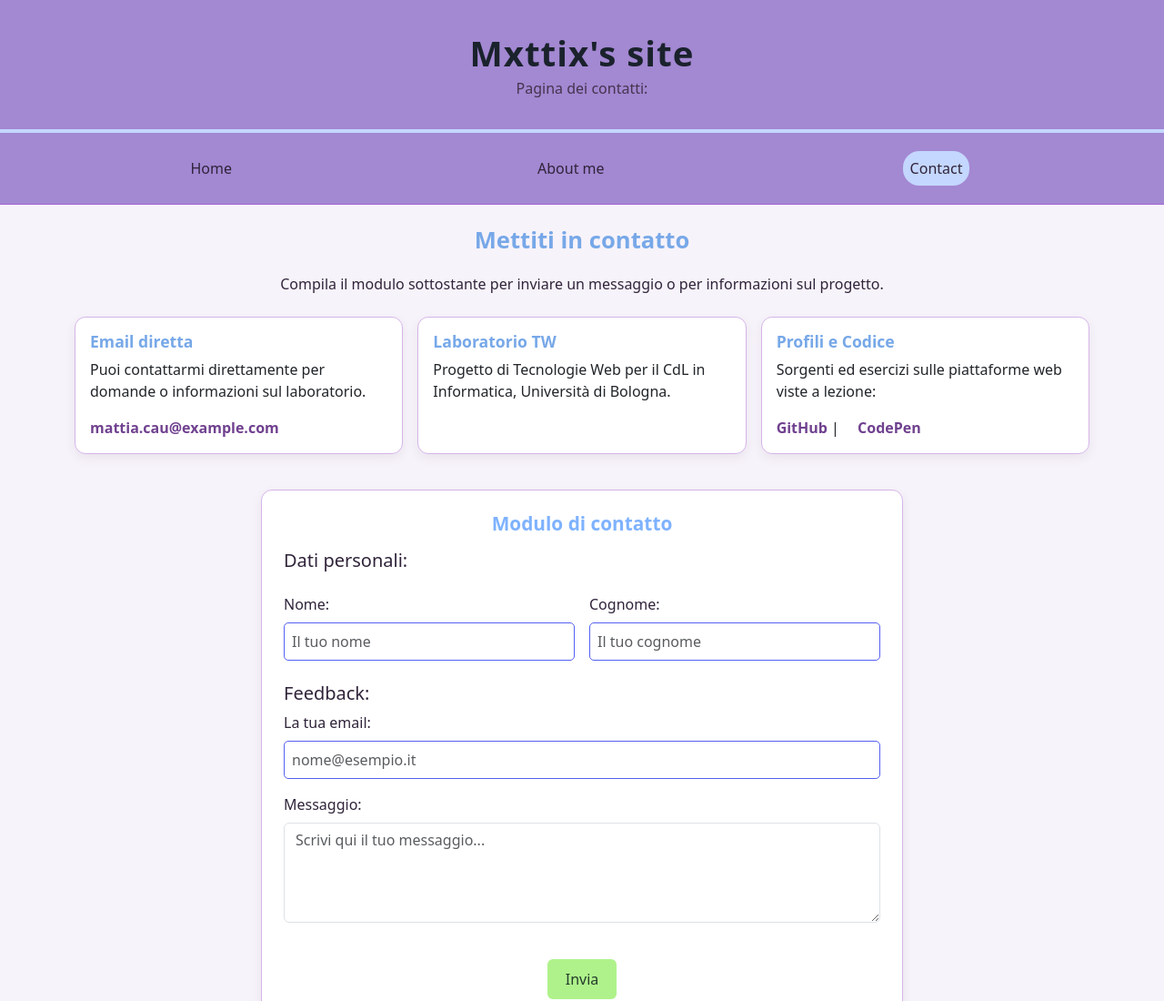
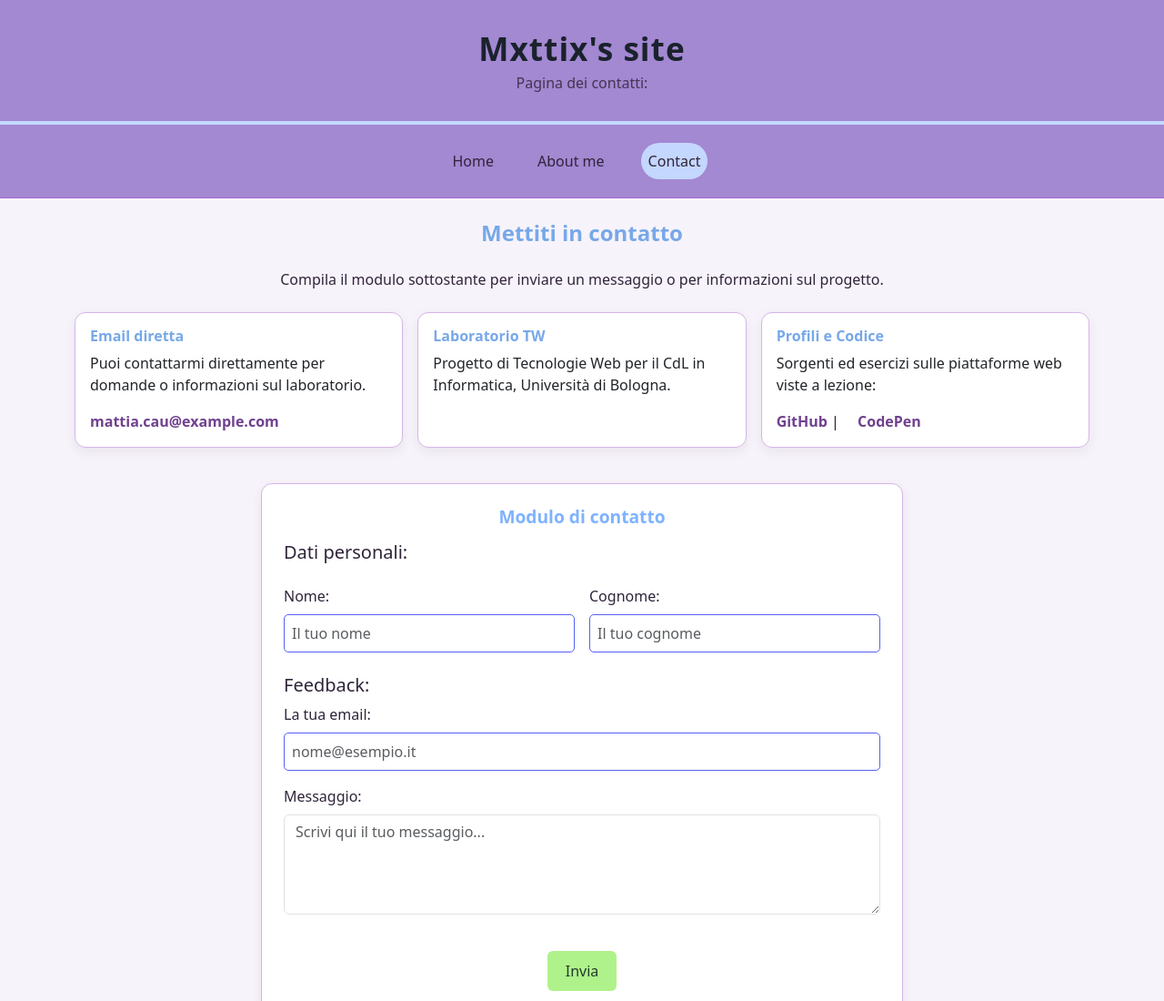
Before and after one commit to mxttixcxu/sito-personale, a plain HTML site: page contacts.html in a window 1280 px wide. Shown: the top 1100 px of the page at 91% size. Drawn offline with nearby package versions, Linux system fonts and the light colour scheme.

Commit message:
CSS modificato

```diff
--- a/style/style.css
+++ b/style/style.css
@@ -1,5 +1,4 @@
-/* Tipografia */
-
+/* tipografia base */
 html {
     font-size: 16px;
     font-family: Arial, Helvetica, sans-serif;
@@ -13,28 +12,33 @@ body {
     line-height: 1.5;
 }
 
-/* Titoli in scala rem */
+/* titoli in rem */
 h1 {
-    font-size: 2.2rem;
+    font-size: 2rem;
     font-weight: bold;
     color: #4874d5;
     margin: 0;
 }
 
 h2 {
-    font-size: 1.6rem;
+    font-size: 1.5rem;
     font-weight: bold;
     color: #77a8e8;
 }
 
+.page-title {
+    text-align: center;
+    margin: 1.5rem 0;
+}
+
 h3 {
-    font-size: 1.3rem;
+    font-size: 1.2rem;
     font-weight: bold;
     color: #7eb2ff;
 }
 
 h4 {
-    font-size: 1.1rem;
+    font-size: 1rem;
     font-weight: bold;
     color: #a3cdff;
 }
@@ -43,15 +47,7 @@ p {
     font-size: 1rem;
 }
 
-.page-title {
-    text-align: center;
-    margin-top: 20px;
-    margin-bottom: 20px;
-}
-
-/* Link */
-
-
+/* link */
 a {
     color: #70418f;
     text-decoration: none;
@@ -63,22 +59,21 @@ a:hover {
     text-decoration: none;
 }
 
-/* Header */
-
+/* header */
 header {
     background-color: #a388d2;
     color: #30243a;
     text-align: center;
-    padding: 2.2rem 1rem;
+    padding: 2rem 1rem;
     border-bottom: 4px solid #c4d7ff;
 }
 
 header h1 {
-    font-size: 2.4rem;
+    font-size: 2.2rem;
     font-weight: bold;
     color: #1a222c;
     letter-spacing: 1px;
-    margin-bottom: 0.4rem;
+    margin-bottom: 0.5rem;
 }
 
 header p,
@@ -90,7 +85,7 @@ header h3 {
     margin: 0;
 }
 
-/* Animazione con KeyFrames */
+/* animazione fade in */
 @keyframes fadeInUp {
     from {
         opacity: 0;
@@ -102,9 +97,7 @@ header h3 {
     }
 }
 
-/* ------------------------------------------
-   FORM BASE (CSS SCRITTO A MANO)
-   ------------------------------------------ */
+/* form e pulsanti */
 input[type="submit"],
 .btn-custom {
     background-color: #aff28b;
@@ -121,7 +114,7 @@ input[type="submit"],
 input[type="submit"]:hover,
 .btn-custom:hover {
     background-color: #89d1dc;
-    transform: translateY(-1px);
+    transform: translateY(-2px);
 }
 
 input[type="text"],
@@ -143,7 +136,7 @@ textarea:focus {
     border-color: #89b6ff;
 }
 
-/* Navbar Sticky */
+/* navbar sticky */
 nav {
     position: sticky;
     top: 0;
@@ -156,8 +149,8 @@ nav a {
     display: inline-block;
     color: #30243a;
     text-decoration: none;
-    padding: 7px 14px;
-    border-radius: 18px;
+    padding: 8px 16px;
+    border-radius: 20px;
     transition: background-color 0.3s ease-in, color 0.3s ease;
 }
 
@@ -178,16 +171,14 @@ nav ul {
     padding: 12px;
 }
 
-/* Sezioni e articoli */
-
-/* Contenitore flessibile: dispone i blocchi su righe e va a capo con wrap */
+/* flex container per gli articoli */
 section.flex-container {
     display: flex;
     flex-direction: row;
     flex-wrap: wrap;
     justify-content: center;
     background-color: #e5f5f6;
-    padding: 16px;
+    padding: 15px;
 }
 
 article {
@@ -205,12 +196,12 @@ article.full-width {
     flex: 1 1 100%;
 }
 
-/* Indice interno dei contenuti */
+/* indice interno */
 #indice {
     background-color: #c4d7ff;
     border: 1px solid #f5b2ff;
     border-radius: 15px;
-    padding: 16px 20px;
+    padding: 15px 20px;
     margin: 20px auto;
     text-align: center;
     width: 60%;
@@ -221,7 +212,7 @@ article.full-width {
 #indice h3 {
     color: #30243a;
     text-align: center;
-    font-size: 1.15rem;
+    font-size: 1.2rem;
     margin: 0 0 10px 0;
     padding: 0;
 }
@@ -249,7 +240,7 @@ article.full-width {
     color: #9152fe;
 }
 
-/* Galleria */
+/* galleria flexbox */
 #foto {
     display: flex;
     flex-direction: column;
@@ -286,7 +277,7 @@ article.full-width {
     transition: transform 0.25s ease;
 }
 
-/* Didascalia in position: absolute sopra l'immagine */
+/* didascalia absolute su relative */
 .gallery-item figcaption {
     position: absolute;
     bottom: 0;
@@ -294,7 +285,7 @@ article.full-width {
     right: 0;
     background: rgba(48, 36, 58, 0.78);
     color: #ffffff;
-    font-size: 0.85rem;
+    font-size: 0.9rem;
     padding: 6px 8px;
     text-align: center;
     transition: background-color 0.25s ease;
@@ -309,7 +300,7 @@ article.full-width {
     background: rgba(112, 65, 143, 0.92);
 }
 
-/* Sugli schermi stretti passa a una sola colonna */
+/* mobile: galleria a 1 colonna */
 @media (max-width: 576px) {
     .gallery-item {
         flex: 1 1 100%;
@@ -321,10 +312,7 @@ article.full-width {
     }
 }
 
-/* ------------------------------------------
-   INTEGRAZIONE BOOTSTRAP 5
-   Personalizzazioni CSS scritte a mano per mantenere coerenza grafica
-   ------------------------------------------ */
+/* personalizzazione bootstrap 5 */
 .navbar-custom {
     background-color: #a388d2;
     border-bottom: 1px solid #a568d3;
@@ -336,14 +324,14 @@ article.full-width {
 }
 
 .navbar-custom .navbar-nav {
-    gap: 20rem;
+    gap: 2rem;
 }
 
 .navbar-custom .nav-link {
     display: inline-block;
     color: #30243a;
-    padding: 7px 16px;
-    border-radius: 18px;
+    padding: 8px 16px;
+    border-radius: 20px;
     transition: background-color 0.3s ease-in, color 0.3s ease;
 }
 
@@ -375,7 +363,7 @@ article.full-width {
     color: #43834b;
 }
 
-/* Immagini generali e figure */
+/* immagini generali e figure */
 article#home,
 article#obiettivi {
     display: flex;
@@ -395,7 +383,7 @@ img {
     height: auto;
 }
 
-/* Footer */
+/* footer */
 footer {
     background-color: #a388d2;
     color: #30243a;
```
Also changed, not shown: 1 other file.
